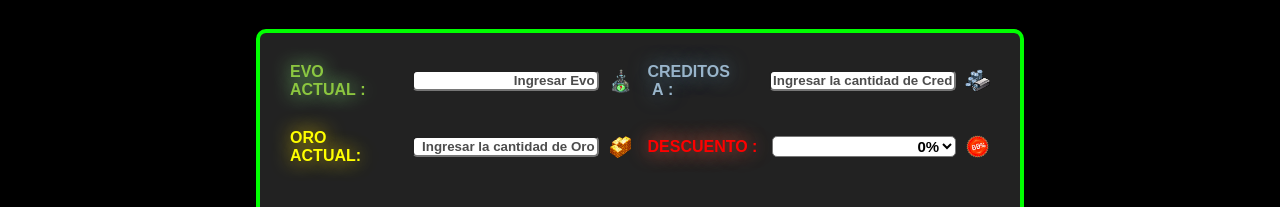
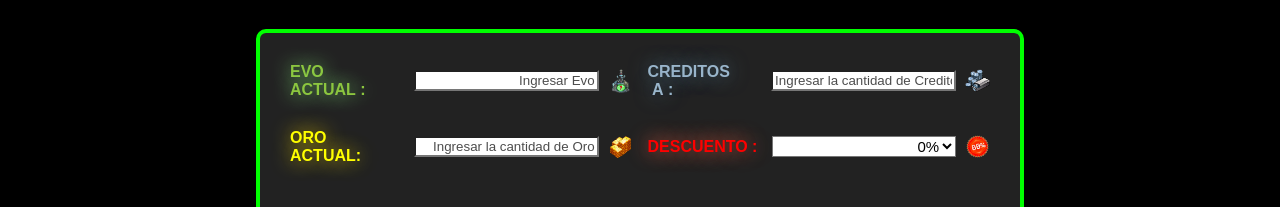
Before and after one commit to Modificaciones-Byron/AppCalculadoraByronStudios, a plain HTML site: page index.html in a window 1280 px wide. Shown: the part 254-461 px from the top of the page. Drawn offline with Linux system fonts and the light colour scheme.

Commit message:
Update estilos.css

```diff
--- a/estilos.css
+++ b/estilos.css
@@ -160,9 +160,6 @@ body {
   flex-grow: 1;
   text-align: right;
   background-color: #ffffff;
-  border-radius: 5px;
-  font-weight: bold;
-
 }
 
 .inputGroup input::placeholder,
```
